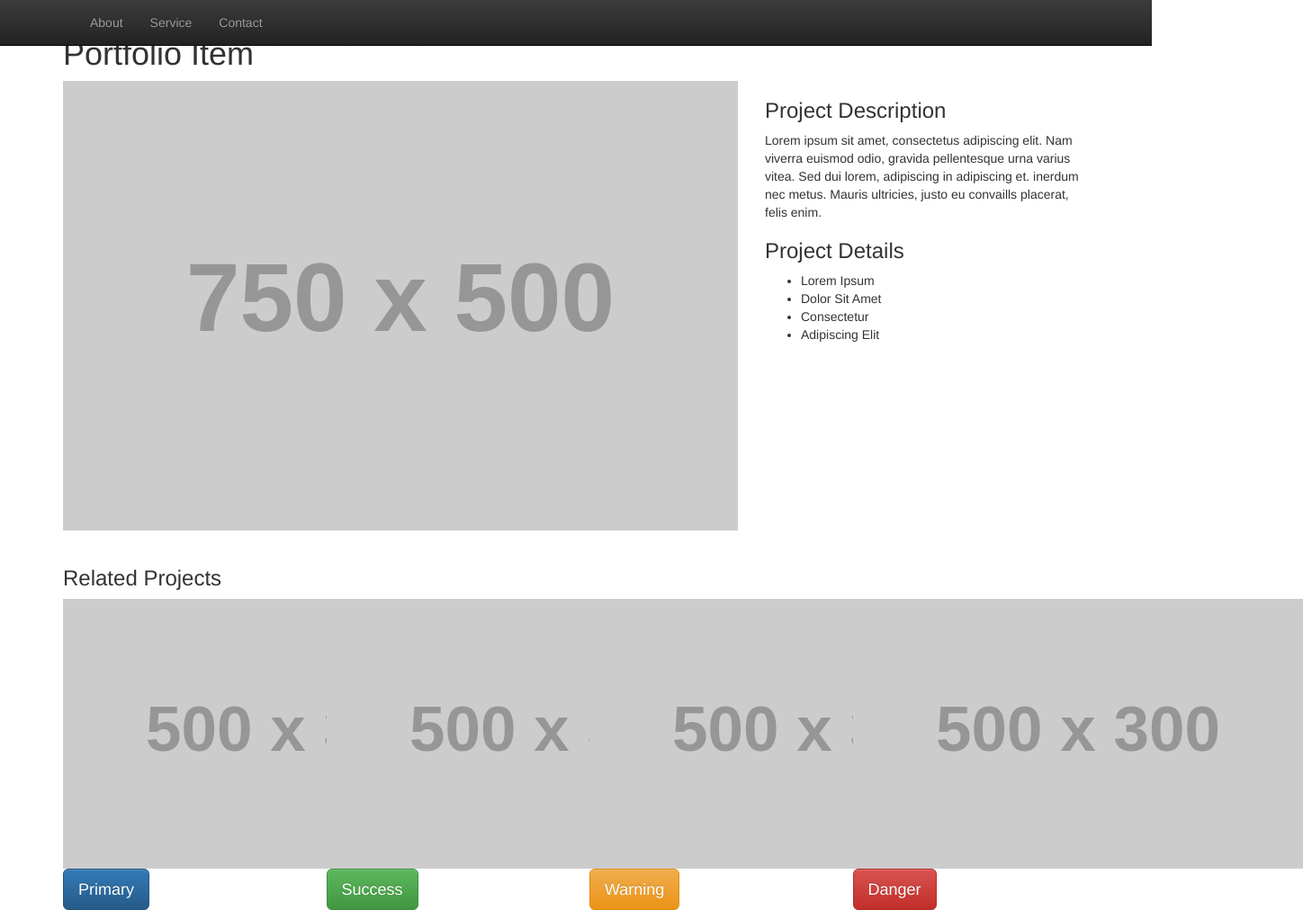
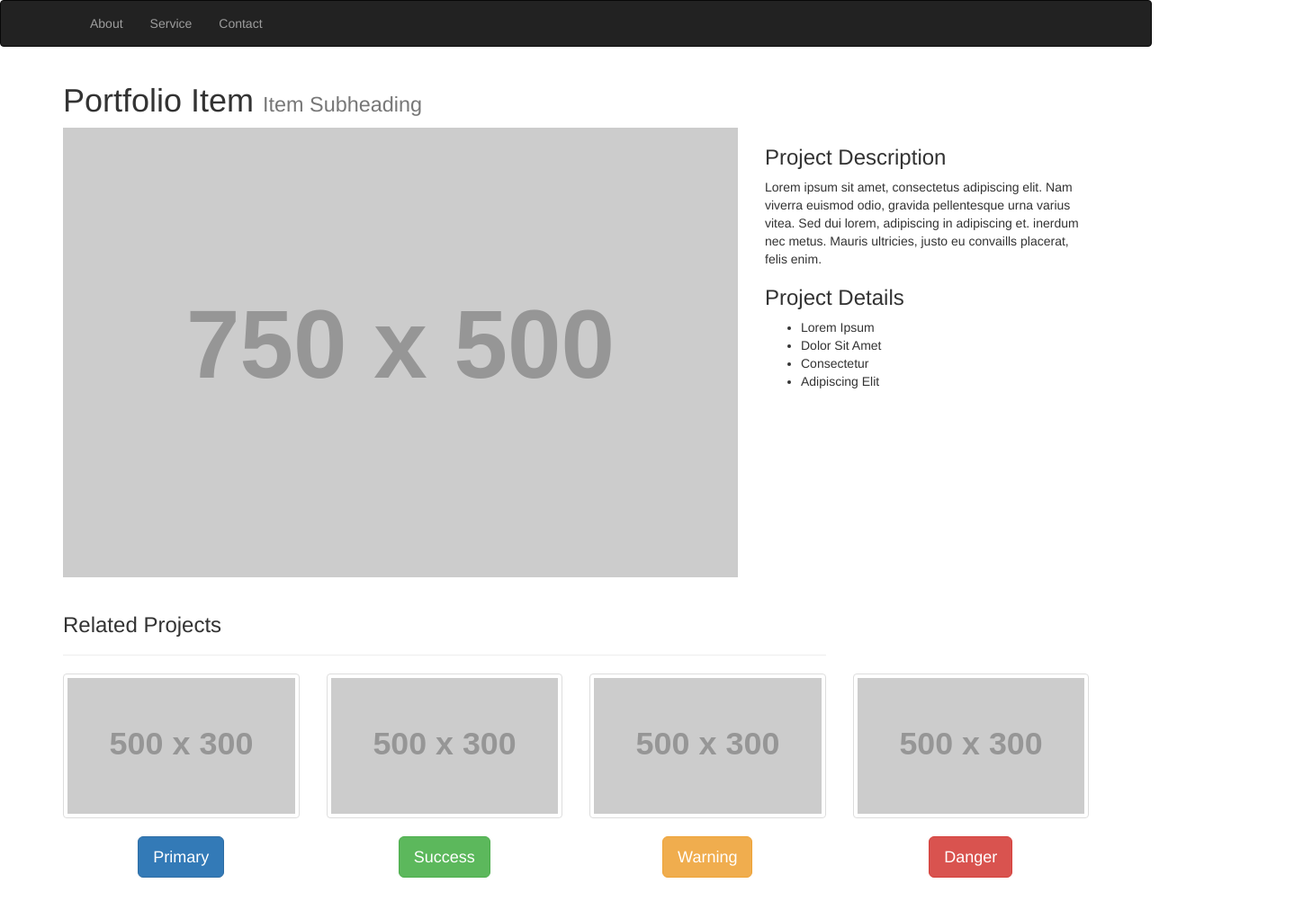
Before and after one commit to noamg7/learning_bootstrap, a website: page public/html/index.html in a window 1280 px wide. Shown: the whole page at 90% size, 1448 px wide, since content can reach past the window. After the commit the page ends 976 px from the top, so only its background shows below. Drawn offline with nearby package versions, Linux system fonts and the light colour scheme; placeholder pictures from the web are drawn by us.

Commit message:
bootstrap

```diff
--- a/public/css/main.css
+++ b/public/css/main.css
@@ -2,3 +2,7 @@ body {
   padding-top: 70px;
   padding-bottom: 30px;
 }
+button{
+  margin-left: 85px;
+  margin-top: 10px;
+}
--- a/public/html/index.html
+++ b/public/html/index.html
@@ -7,13 +7,14 @@
   <link rel="stylesheet" href="https://maxcdn.bootstrapcdn.com/bootstrap/3.3.6/css/bootstrap.min.css" integrity="sha384-1q8mTJOASx8j1Au+a5WDVnPi2lkFfwwEAa8hDDdjZlpLegxhjVME1fgjWPGmkzs7" crossorigin="anonymous">
 
   <!-- Optional theme -->
-  <link rel="stylesheet" href="https://maxcdn.bootstrapcdn.com/bootstrap/3.3.6/css/bootstrap-theme.min.css" integrity="sha384-fLW2N01lMqjakBkx3l/M9EahuwpSfeNvV63J5ezn3uZzapT0u7EYsXMjQV+0En5r" crossorigin="anonymous">
+
 
   <!-- Latest compiled and minified JavaScript -->
   <script src="https://maxcdn.bootstrapcdn.com/bootstrap/3.3.6/js/bootstrap.min.js" integrity="sha384-0mSbJDEHialfmuBBQP6A4Qrprq5OVfW37PRR3j5ELqxss1yVqOtnepnHVP9aJ7xS" crossorigin="anonymous"></script>
 </head>
 <body>
-  <nav class="navbar navbar-inverse navbar-fixed-top">
+
+  <nav class="navbar navbar-inverse">
       <div class="container">
         <div class="navbar-header">
           <button type="button" class="navbar-toggle collapsed" data-toggle="collapse" data-target="#navbar" aria-expanded="false" aria-controls="navbar">
@@ -23,7 +24,7 @@
             <span class="icon-bar"></span>
           </button>
           <a class="navbar-brand" href="#"></a>
-        </div>
+          </div>
         <div id="navbar" class="navbar-collapse collapse">
           <ul class="nav navbar-nav">
             <li><a href="#about">About</a></li>
@@ -34,14 +35,14 @@
         </div><!--/.nav-collapse -->
       </div>
     </nav>
-  <br>
+
 
 <div>
-  <div class="container">
+  <div id="content" class="container">
     <div class="row">
-      <div class="col-md-9">
-        <h1>Portfolio Item</h1>
-      </div>
+      <div class="col-md-6">
+        <h1>Portfolio Item <small>Item Subheading</small></h1>
+        </div>
     </div>
   </div>
   <div class="container">
@@ -68,38 +69,47 @@
     <div class="row">
       <div class="col-md-9">
         <h3>Related Projects</h3>
+        <hr>
       </div>
     </div>
   </div>
   <div class="container">
     <div class="row">
       <div class="col-md-3">
+        <div class="thumbnail" >
         <img src="http://placehold.it/500x300">
       </div>
+      </div>
       <div class="col-md-3">
+        <div class="thumbnail" >
         <img src="http://placehold.it/500x300">
       </div>
+      </div>
       <div class="col-md-3">
+        <div class="thumbnail" >
         <img src="http://placehold.it/500x300">
       </div>
+      </div>
       <div class="col-md-3">
+        <div class="thumbnail" >
         <img src="http://placehold.it/500x300">
+      </div>
       </div>
     </div>
   </div>
   <div class="container">
-    <div class="row">
+    <div class="row" class="text-center">
       <div class="col-md-3">
-        <button type="button" class="btn btn-lg btn-primary">Primary</button>
+        <center><button type="button" class="btn btn-lg btn-primary">Primary</button></center>
       </div>
       <div class="col-md-3">
-        <button type="button" class="btn btn-lg btn-success">Success</button>
+        <center><button type="button" class="btn btn-lg btn-success">Success</button></center>
       </div>
       <div class="col-md-3">
-        <button type="button" class="btn btn-lg btn-warning">Warning</button>
+        <center><button type="button" class="btn btn-lg btn-warning">Warning</button></center>
       </div>
       <div class="col-md-3">
-        <button type="button" class="btn btn-lg btn-danger">Danger</button>
+        <center><button type="button" class="btn btn-lg btn-danger">Danger</button></center>
       </div>
     </div>
   </div>
```
